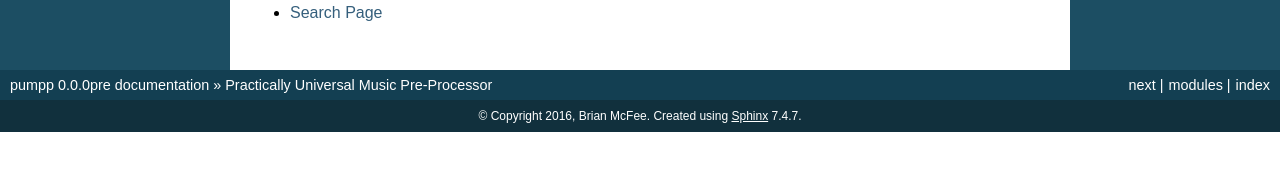
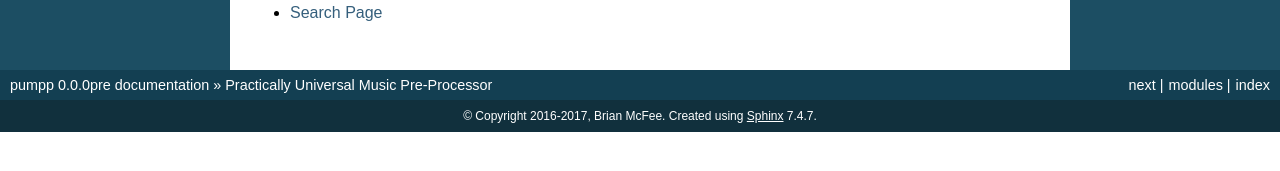
Before and after one commit to bmcfee/pumpp, a Sphinx documentation site: the page built from docs/index.rst, in a window 1280 px wide. Shown: the part 665-836 px from the top of the page. Built offline with Sphinx 7.4.7, drawn with Linux system fonts in a browser that asks for light colours; part of the change alters nothing that is shown.

```diff
--- a/docs/conf.py
+++ b/docs/conf.py
@@ -33,7 +33,6 @@ extensions = [
     'sphinx.ext.autodoc',
     'sphinx.ext.autosummary',
     'sphinx.ext.intersphinx',
-    'sphinx.ext.ifconfig',
     'sphinx.ext.viewcode',
     'numpydoc',
 ]
@@ -57,14 +56,13 @@ master_doc = 'index'
 
 # General information about the project.
 project = 'pumpp'
-copyright = '2016, Brian McFee'
+copyright = '2016-2017, Brian McFee'
 author = 'Brian McFee'
 
 import mock
 MOCK_MODULES = ['numpy', 'scipy', 'scipy.sparse',
                 'sklearn', 'sklearn.preprocessing',
-                'mir_eval',
-                'jams', 'librosa']
+                'mir_eval', 'jams', 'librosa', 'librosa.feature']
 sys.modules.update((mod_name, mock.Mock()) for mod_name in MOCK_MODULES)
 
 # The version info for the project you're documenting, acts as replacement for
@@ -307,7 +305,7 @@ texinfo_documents = [
 
 
 # Example configuration for intersphinx: refer to the Python standard library.
-intersphinx_mapping = {'python': ('http://docs.python.org/', None),
-                       'numpy': ('http://docs.scipy.org/doc/numpy/', None),
-                       'librosa': ('http://librosa.github.io/librosa/', None),
-                       'jams': ('http://jams.readthedocs.io/en/latest/', None)}
+intersphinx_mapping = {'python': ('https://docs.python.org/3', None),
+                       'numpy': ('https://docs.scipy.org/doc/numpy/', None),
+                       'librosa': ('https://librosa.github.io/librosa/', None),
+                       'jams': ('https://jams.readthedocs.io/en/latest/', None)}
```
